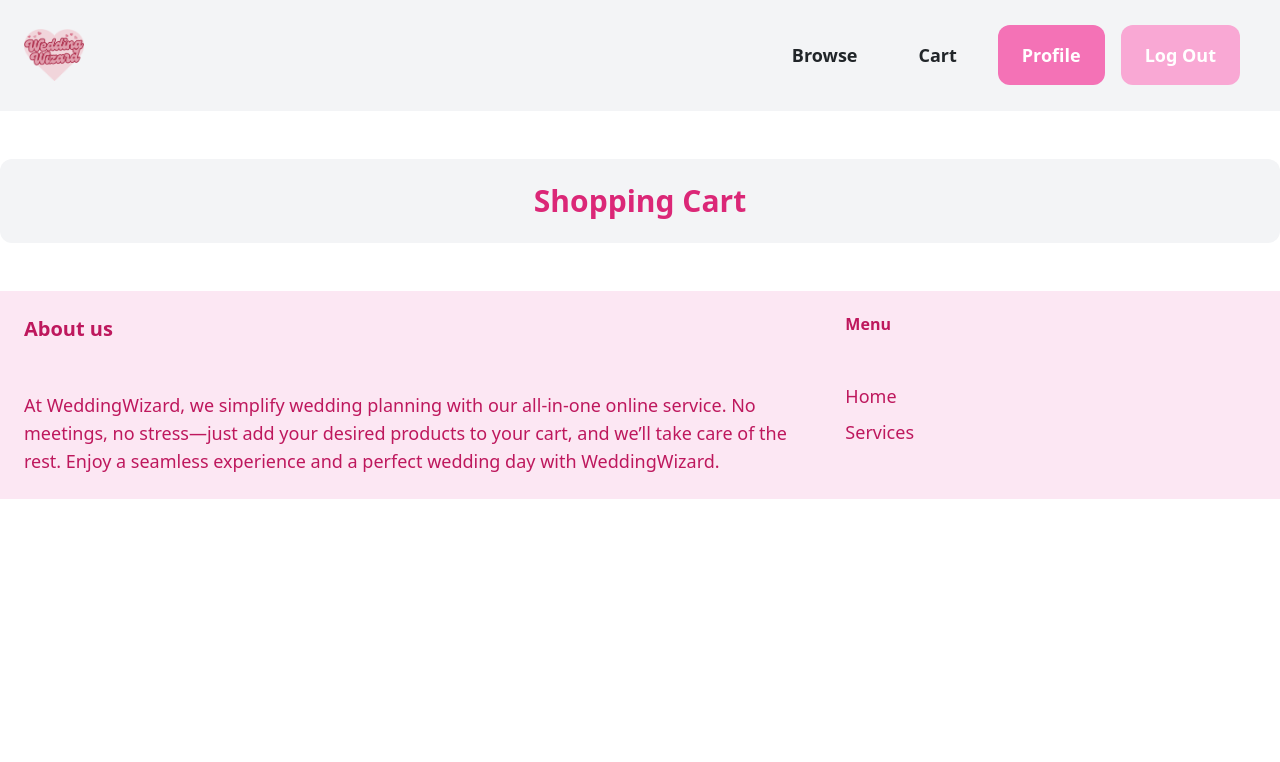
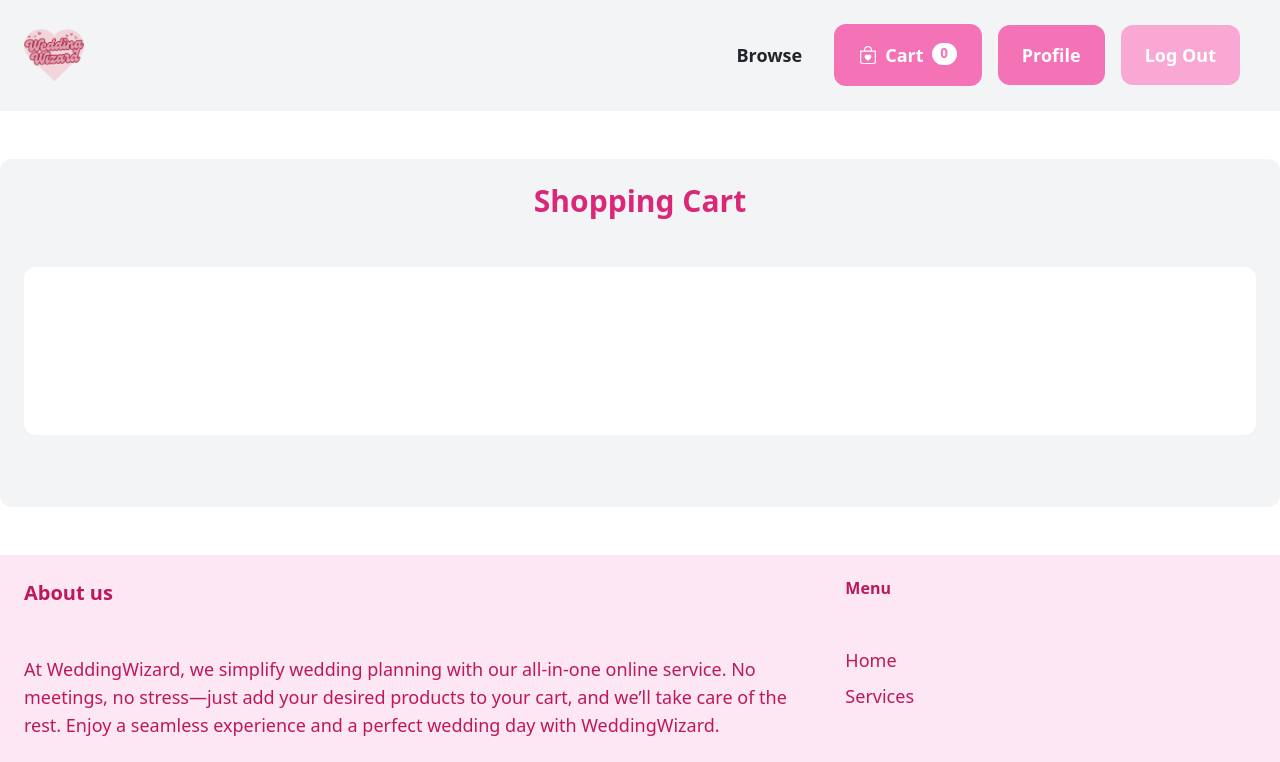
Before and after one commit to LondMafe/WeddingWizard, a Django app: page /cart/detail/ in a window 1280 px wide. Shown: the top 762 px of the page. Run offline with Django 5.2, Linux system fonts and the light colour scheme; a user stored in the database is signed in; data comes from the database, SQL or seed files in the repository; some libraries are stand-ins or nearby versions.

Commit message:
organized cart button

```diff
--- a/cart/templates/cart/cartDetail.html
+++ b/cart/templates/cart/cartDetail.html
@@ -5,6 +5,10 @@
 {% block content %}
     <div class="container-fluid p-4 bg-gray-100 rounded-xl text-center mt-5 mb-5">
         <h1 class="text-3xl font-bold text-pink-600">Shopping Cart</h1>
+
+        <div class="container-fluid p-4 rounded-xl mt-5 mb-5 bg-white">
+        </br></br></br></br></br>
+        </div>
     </div>
 
 {% endblock %}
--- a/core/templates/core/base.html
+++ b/core/templates/core/base.html
@@ -41,11 +41,13 @@
                 <a href="{% url 'dashboard:index' %}" class="px-6 py-3 text-lg font-semibold bg-pink-400 text-white rounded-xl hover:bg-pink-600 mx-2">Dashboard</a>
 
                 {% else %}
-                    <a href="{% url 'cart:cartDetail' %}" class="btn btn-outlinpink-400 px-6 py-3 text-lg font-semibold rounded-xl mx-2">
-                        <i class="bi-cart-fill me-1"></i>
-                        Cart
-                        <span class="badge bg-pink-400 text-white ms-1 rounded-pill"></span>
-                    </a>
+                <a href="{% url 'cart:cartDetail' %}" class="btn bg-pink-400 px-6 py-3 text-lg text-white font-semibold rounded-xl mx-2 hover:bg-pink-600 d-flex align-items-center">
+                    <svg xmlns="http://www.w3.org/2000/svg" width="18" height="18" fill="currentColor" class="bi bi-bag-heart me-2" viewBox="0 0 16 16">
+                        <path fill-rule="evenodd" d="M10.5 3.5a2.5 2.5 0 0 0-5 0V4h5zm1 0V4H15v10a2 2 0 0 1-2 2H3a2 2 0 0 1-2-2V4h3.5v-.5a3.5 3.5 0 1 1 7 0M14 14V5H2v9a1 1 0 0 0 1 1h10a1 1 0 0 0 1-1M8 7.993c1.664-1.711 5.825 1.283 0 5.132-5.825-3.85-1.664-6.843 0-5.132"/>
+                    </svg>
+                    <span>Cart</span>
+                    <span class="badge bg-white text-pink-400 ms-2 rounded-pill">0</span>
+                </a>
 
 
                     <a href="{% url 'core:profile' %}" class="px-6 py-3 text-lg font-semibold bg-pink-400 text-white rounded-xl hover:bg-pink-600 mx-2">Profile</a>
```
